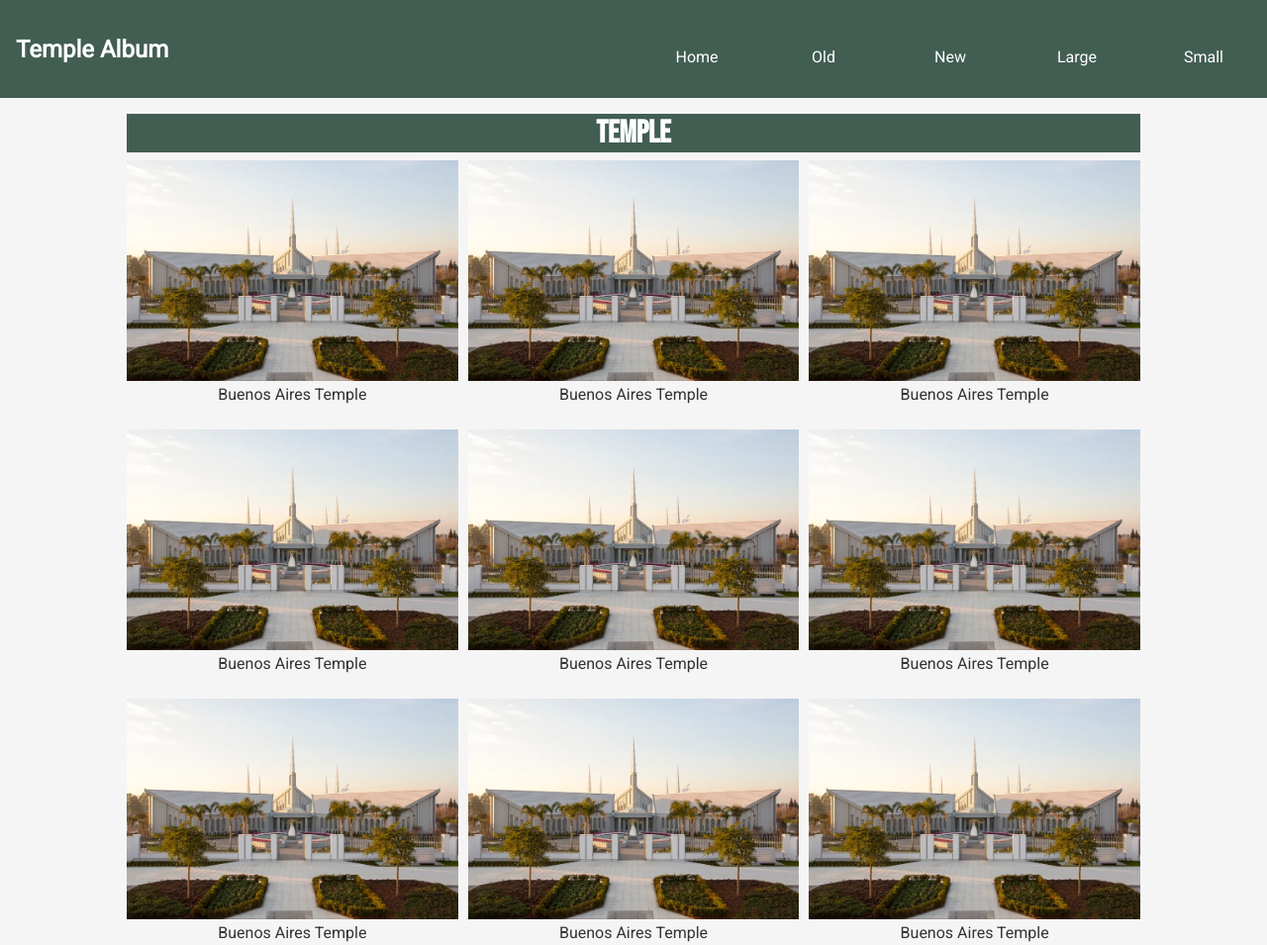
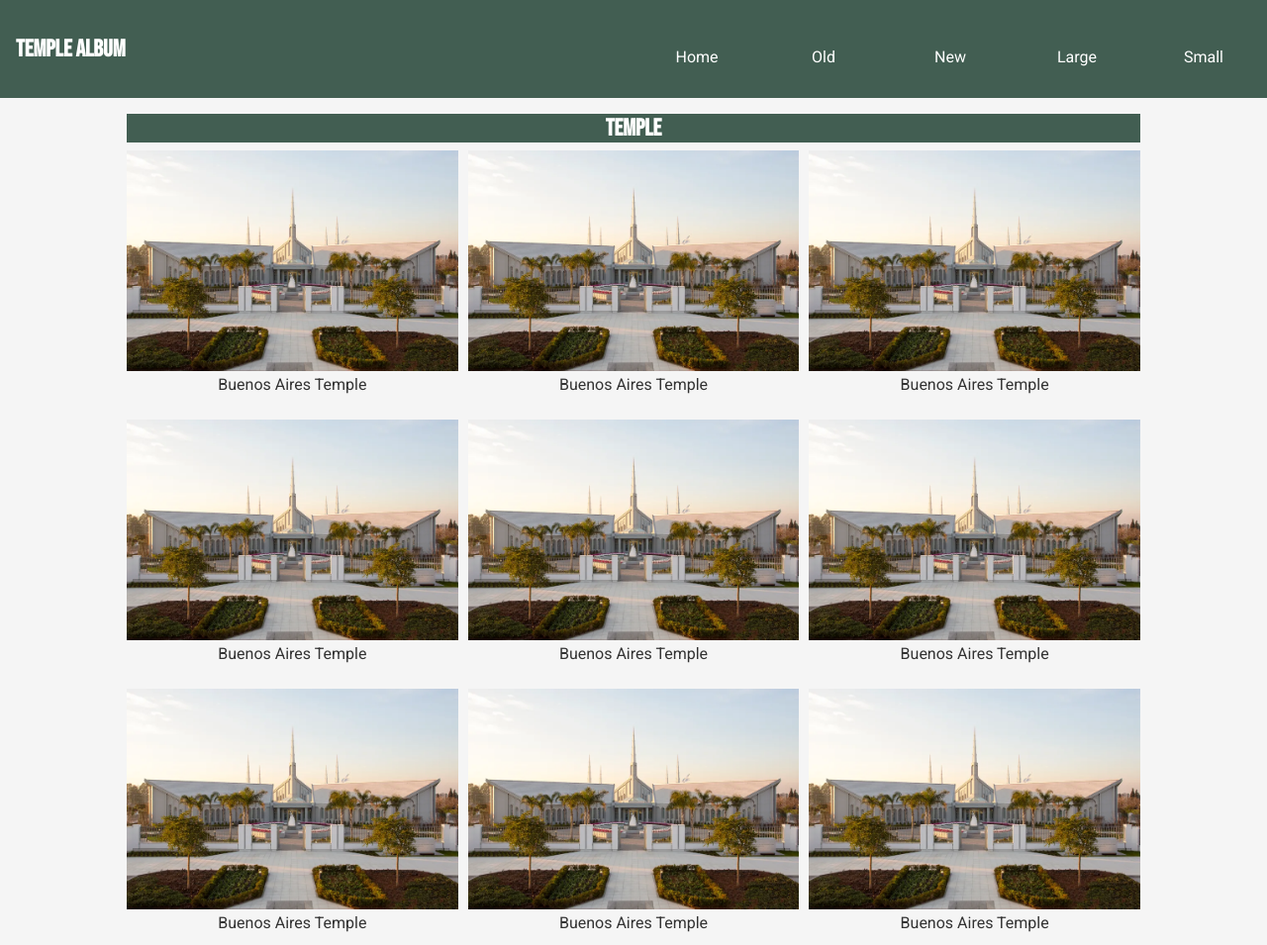
Before and after one commit to diegothomas2025/wdd131, a plain HTML site: page temples.html in a window 1280 px wide. Shown: the top 955 px of the page at 99% size. Drawn offline with Linux system fonts and the light colour scheme.

Commit message:
h1 and h2 corrected

```diff
--- a/styles/temples.css
+++ b/styles/temples.css
@@ -121,7 +121,7 @@ main {
     grid-template-columns: 1fr;
 }
 
-h1 {
+h2 {
     text-align: center;
 }
 
--- a/temples.html
+++ b/temples.html
@@ -19,7 +19,7 @@
 <body>
     <header>
         <nav class="nav-header">
-            <p class="text">Temple Album</p>
+            <h1 class="text">Temple Album</h1>
             <a id="menu" href="#"></a>
         </nav>
 
@@ -34,7 +34,7 @@
         </nav>
     </header>
     <main>
-        <h1>Temple</h1>
+        <h2>Temple</h2>
         <div class="grid-album">
             <figure>
                 <img class="temples" src="images/buenos_aires_argentina_temple.webp" alt="Buenos Aires Argentina Temple">
```
